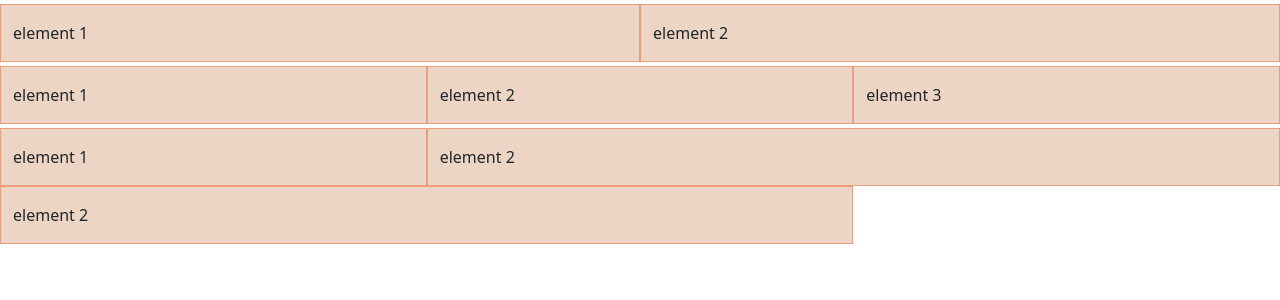
After one commit to tlubenov/dronekarta, a Flask app: page /test in a window 1280 px wide. The commit adds this page. Shown: the top 300 px of the page. Run offline with Flask 2, Linux system fonts and the light colour scheme.

Commit message:
some edits

```diff
--- a/backend/app/__init__.py
+++ b/backend/app/__init__.py
@@ -26,6 +26,11 @@ def get_information():
     return render_template('information.html')
 
 
+@app.route('/test')
+def test():
+    return render_template('test.html')
+
+
 @app.route('/service')
 def get_service():
     return {
--- a/backend/app/templates/layout.html
+++ b/backend/app/templates/layout.html
@@ -10,10 +10,24 @@
     <meta name="robots" content="index, follow">
     <link href="https://cdn.jsdelivr.net/npm/bootstrap@5.0.2/dist/css/bootstrap.min.css" rel="stylesheet" integrity="sha384-EVSTQN3/azprG1Anm3QDgpJLIm9Nao0Yz1ztcQTwFspd3yD65VohhpuuCOmLASjC" crossorigin="anonymous">
     <script src="https://cdn.jsdelivr.net/npm/bootstrap@5.0.2/dist/js/bootstrap.bundle.min.js" integrity="sha384-MrcW6ZMFYlzcLA8Nl+NtUVF0sA7MsXsP1UyJoMp4YLEuNSfAP+JcXn/tWtIaxVXM" crossorigin="anonymous"></script>
-{% block css %}{% endblock %}
+    {% block style %}
+        <style>
+            .row>[class^=col] {
+                padding-top: 1em;
+                padding-bottom: 1em;
+                background-color: rgba(182, 89, 27, 0.25);
+                border: 1px solid rgba(228, 75, 15, 0.4);
+            }
+
+            .row {
+                margin-top: 0.25em;
+            }
+        </style>
+    {% endblock %}
+    {% block css %}{% endblock %}
 </head>
 <body>
-    <div class="container">
+    <div class="container-fluid">
         {% block content %}
         {% endblock %}
     </div>
--- /dev/null
+++ b/backend/app/templates/test.html
@@ -0,0 +1,37 @@
+{% extends "layout.html" %}
+{% block title %}Support{% endblock %}
+
+{% block content %}
+<div class="row">
+    <div class="col">
+        element 1
+    </div>
+  <div class="col">
+    element 2
+  </div>
+</div>
+<div class="row">
+  <div class="col">
+    element 1
+  </div>
+  <div class="col">
+    element 2
+  </div>
+  <div class="col">
+    element 3
+  </div>
+</div>
+
+<div class="row">
+    <div class="col-4">
+        element 1
+    </div>
+  <div class="col-8">
+    element 2
+  </div>
+  <div class="col-8">
+    element 2
+  </div>
+</div>
+
+{% endblock %}
```
